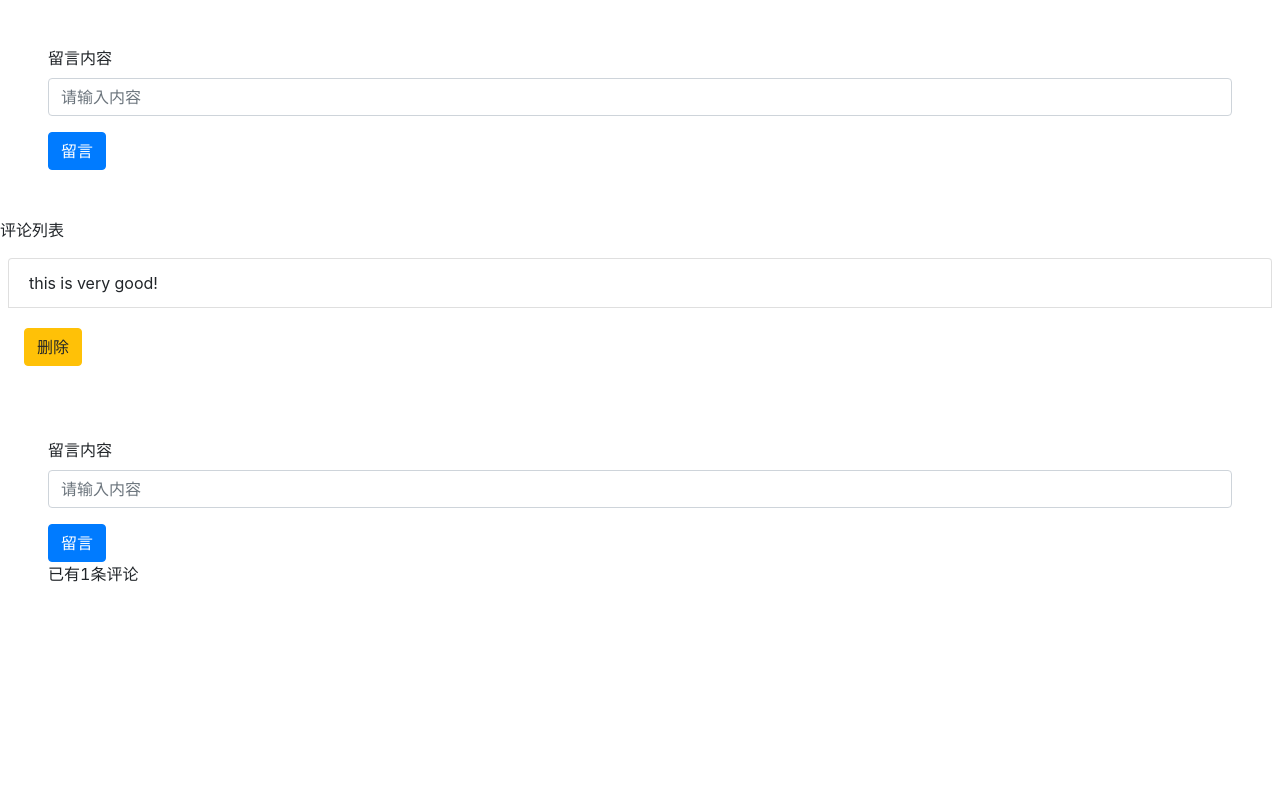
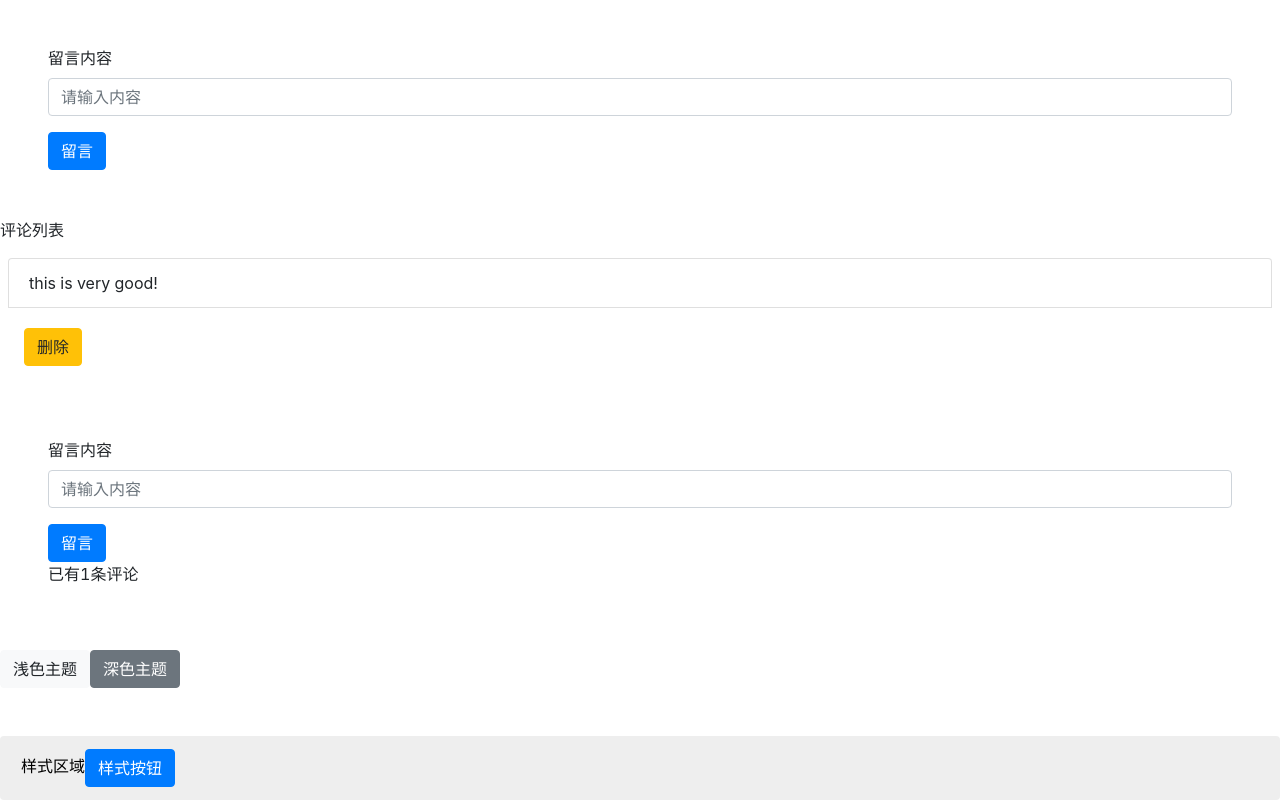
Before and after one commit to shimengchen/React-Learn, a React (Create React App) app: page / in a window 1280 px wide. Shown: the part 466-1266 px from the top of the page. Before the commit the page ends 1116 px from the top, so only its background shows below. Built offline with nearby package versions, Linux system fonts and the light colour scheme.

Commit message:
add react context demo

```diff
--- a/src/App.js
+++ b/src/App.js
@@ -5,17 +5,50 @@
 import DigitalClock from './component/DigitalClock'
 import ComponentBox from './component/ComponentBoxControled'
 import GuestBook from './component/GuestBook'
+import ThemeContext from './theme-context'
+import ThemeBar from './component/ThemeBar'
+
+const themes={
+    light:{
+        className:'btn btn-primary',
+        bgColor:'#eeeeee',
+        color:'#000'
+    },
+    dark:{
+        className:'btn btn-light',
+        bgColor:'#222222',
+        color:'#fff'
+    }
+}
 
  const tags=['天才少女','躺鸡专业户'];
 class App extends Component{
+    constructor(props){
+        super(props);
+        this.state={
+            theme:'light'
+        }
+        this.changeTheme=this.changeTheme.bind(this);
+    }
+    changeTheme(theme){
+        this.setState({
+            theme
+        });
+    }
     render(){
-        return (<div className="App">
+        return (
+            <ThemeContext.Provider value={themes[this.state.theme]}>
+        <div className="App">
             <NameCard name="viking" number={18284548644} isHuman={true} tags={tags}/>
             <LikesButton/>
             <DigitalClock/>
             <ComponentBox/>
             <GuestBook/>
-        </div>);
+            <a href="#theme-switcher" className="btn btn-light" onClick={()=>{this.changeTheme('light')}}>浅色主题</a>
+            <a href="#theme-switcher" className="btn btn-secondary" onClick={()=>{this.changeTheme('dark')}}>深色主题</a>
+            <ThemeBar/>
+        </div>
+        </ThemeContext.Provider>);
     }
 }
 export default App;
--- /dev/null
+++ b/src/component/ThemeBar.js
@@ -0,0 +1,21 @@
+import React from 'react'
+import ThemeContext from '../theme-context'
+
+const ThemeBar=()=>{
+    return (
+       <ThemeContext.Consumer>
+           {
+               theme=>{
+                   return (
+                       <div className="alert mt-5" style={{backgroundColor:theme.bgColor,
+                    color:theme.color}}>
+                    样式区域
+                    <button className={theme.className}>样式按钮</button>
+                       </div>
+                   )
+               }
+           }
+       </ThemeContext.Consumer>
+    )
+}
+export default ThemeBar;
--- /dev/null
+++ b/src/theme-context.js
@@ -0,0 +1,5 @@
+import React from 'react';
+
+const ThemeContext=React.createContext();
+
+export default ThemeContext;
```
